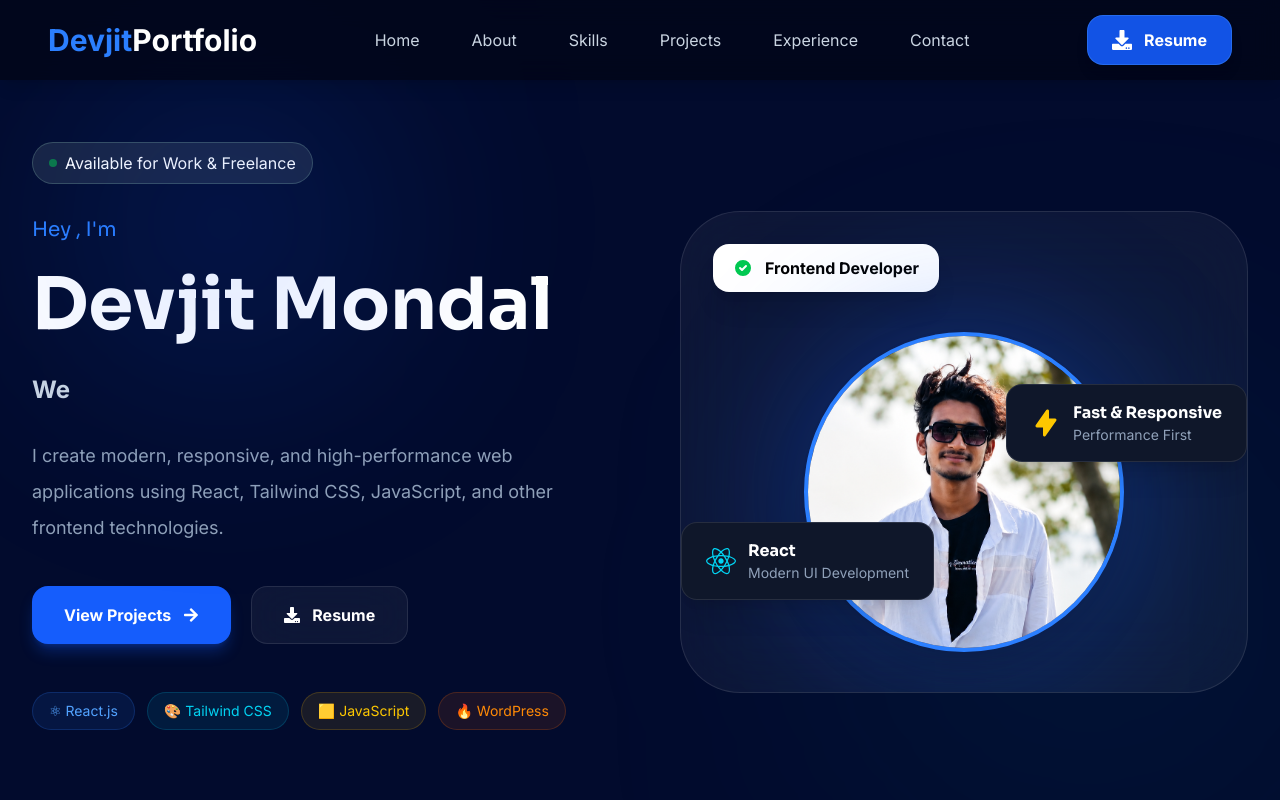
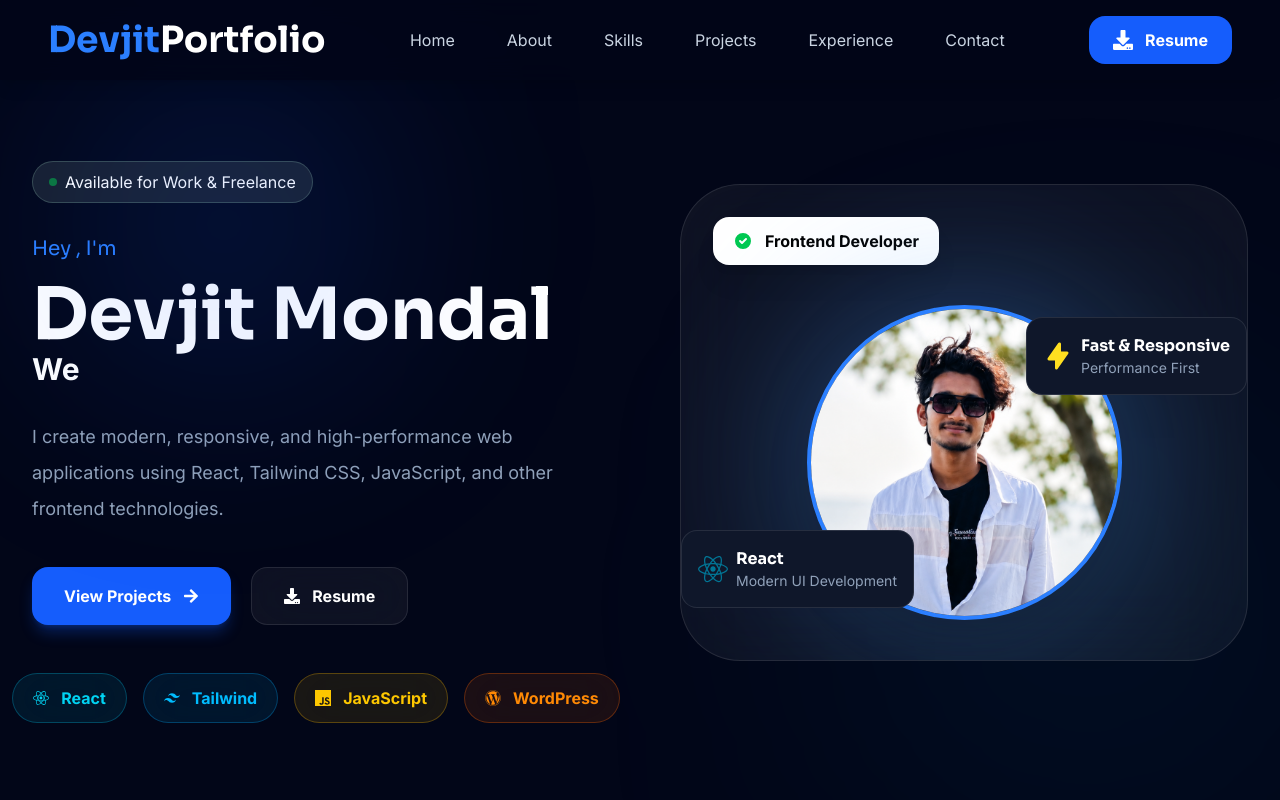
Before and after one commit to devjit1520/Devjit-portfolio, a React (Vite) app: page / in a window 1280 px wide. Shown: the top 800 px of the page. Built offline with nearby package versions, Linux system fonts and the light colour scheme.

Commit message:
navbar , expericence and hero update

```diff
--- a/src/components/layout/Navbar.jsx
+++ b/src/components/layout/Navbar.jsx
@@ -1,37 +1,110 @@
-import { useState } from "react";
-import { FaBars, FaTimes , FaDownload  } from "react-icons/fa";
+import { useState, useEffect } from "react";
+import { motion, AnimatePresence } from "framer-motion";
+import {
+  FaBars,
+  FaTimes,
+  FaDownload,
+} from "react-icons/fa";
 
-// import ThemeToggle from "../ThemeToggle";
+const navLinks = [
+  { name: "Home", id: "home" },
+  { name: "About", id: "about" },
+  { name: "Skills", id: "skills" },
+  { name: "Projects", id: "projects" },
+  { name: "Experience", id: "experience" },
+  { name: "Contact", id: "contact" },
+];
+
+export default function Navbar() {
+  const [menuOpen, setMenuOpen] = useState(false);
+  const [activeSection, setActiveSection] = useState("home");
+  const [scrolled, setScrolled] = useState(false);
+
+  // ===============================
+  // Navbar Background on Scroll
+  // ===============================
+
+  useEffect(() => {
+    const handleScroll = () => {
+      setScrolled(window.scrollY > 40);
+    };
+
+    window.addEventListener("scroll", handleScroll);
+
+    return () =>
+      window.removeEventListener("scroll", handleScroll);
+  }, []);
+
+  // ===============================
+  // Active Section Highlight
+  // ===============================
+
+  useEffect(() => {
+    const sections = document.querySelectorAll("section[id]");
+
+    const observer = new IntersectionObserver(
+      (entries) => {
+        entries.forEach((entry) => {
+          if (entry.isIntersecting) {
+            setActiveSection(entry.target.id);
+          }
+        });
+      },
+      {
+        root: null,
+        rootMargin: "-35% 0px -35% 0px",
+        threshold: 0,
+      }
+    );
+
+    sections.forEach((section) => observer.observe(section));
+
+    return () => {
+      sections.forEach((section) => observer.unobserve(section));
+    };
+  }, []);
+
+  // ===============================
+  // Smooth Scroll
+  // ===============================
+
+  const handleNavClick = (id) => {
+    setMenuOpen(false);
 
 
 
-function Navbar() {
-  const [menuOpen, setMenuOpen] = useState(false);
+    const section = document.getElementById(id);
 
-  const navLinks = [
-    { name: "Home", id: "home" },
-    { name: "About", id: "about" },
-    { name: "Skills", id: "skills" },
-    { name: "Projects", id: "projects" },
-    { name: "Experience", id: "experience" },
-    { name: "Contact", id: "contact" },
-  ];
+    if (section) {
+      section.scrollIntoView({
+        behavior: "smooth",
+        block: "start",
+      });
+    }
+  };
 
-  return (
+    return (
     <nav className="fixed top-0 left-0 w-full bg-slate-950/80 backdrop-blur-md z-50 shadow-lg">
       <div className="max-w-7xl mx-auto px-6 lg:px-12">
         <div className="flex items-center justify-between h-20">
 
           {/* Logo */}
-          <a
+          {/* <a
             href="#home"
             className="text-3xl font-bold text-white"
           >
             <span className="text-blue-500">Devjit</span>Portfolio
+          </a> */}
+
+            <a href="#home">
+          <h1 className="text-xl sm:text-2xl lg:text-4xl font-bold whitespace-nowrap">
+            <span className="text-blue-500">Devjit</span>
+            <span className="text-white">Portfolio</span>
+          </h1>
           </a>
 
           {/* Desktop Menu */}
-          <ul className="hidden md:flex items-center gap-8">
+         <ul className="hidden lg:flex items-center gap-8">
             {navLinks.map((link) => (
               <li key={link.id}>
                 <a
@@ -48,24 +121,14 @@
 
           </ul>
           <a
-              href="public/Devjit_Mondal.pdf"
+              href="/Devjit_Mondal.pdf"
               download
-              className=" inline-flex
-              items-center
-              gap-3
-              px-6
-              py-3
-              rounded-2xl
-              bg-blue-600/90
-              backdrop-blur-xl
-              border border-blue-400/30
+              className=" hidden lg:flex items-center gap-3 px-6 py-3 rounded-2xl
+              bg-blue-600
               text-white
               font-semibold
-              shadow-lg
-              hover:scale-110
-              hover:shadow-blue-400/40
-              transition-all
-              duration-300"
+              hover:scale-105
+              transition-all duration-300"
                       >
               <FaDownload className="text-xl" /> Resume
             </a>
@@ -73,7 +136,7 @@
           {/* Mobile Button */}
           <button
             onClick={() => setMenuOpen(!menuOpen)}
-            className="md:hidden text-white text-2xl"
+            className="lg:hidden text-white text-2xl"
           >
             {menuOpen ? <FaTimes /> : <FaBars />}
           </button>
@@ -82,47 +145,59 @@
 
       {/* Mobile Menu */}
       {menuOpen && (
-        <div className="md:hidden bg-slate-900 px-6 py-6">
+       <div className="lg:hidden bg-slate-900/95 backdrop-blur-xl border-t border-slate-800 px-6 py-6">
           <ul className="flex flex-col gap-6">
             {navLinks.map((link) => (
               <li key={link.id}>
+                {/* <a
+                  href={`#${link.id}`}
+                  // onClick={() => setMenuOpen(false)}
+                  // className="text-slate-300 hover:text-blue-500 transition"
+                   onClick={() => setMenuOpen(!menuOpen)}
+                   className="lg:hidden text-white text-3xl"
+                >
+                  {link.name}
+                </a> */}
                 <a
                   href={`#${link.id}`}
-                  onClick={() => setMenuOpen(false)}
-                  className="text-slate-300 hover:text-blue-500 transition"
+                  onClick={(e) => {
+                  e.preventDefault();
+                  handleNavClick(link.id);
+                }}
+
+                className="block py-3 text-lg text-slate-300 hover:text-blue-400 transition"
                 >
                   {link.name}
                 </a>
               </li>
             ))}
+{/*
+            <div className="hidden lg:flex">
+  <a
+    href="/resume.pdf"
+    download
+    className="bg-blue-600 px-6 py-3 rounded-xl"
+  >
+    Resume
+  </a>
+</div> */}
 
+
+
+          <div className="mt-6">
             <a
-              href="#"
+              href="/Devjit_Mondal.pdf"
               download
-              className="inline-flex
-    items-center
-    gap-3
-    px-8
-    py-4
-    rounded-2xl
-    bg-blue-600/90
-    backdrop-blur-xl
-    border border-blue-400/30
-    text-white
-    font-semibold
-    shadow-lg
-    hover:scale-105
-    hover:shadow-blue-500/30
-    transition-all
-    duration-300"
+              className="flex items-center justify-center gap-2 bg-blue-600 py-3 rounded-xl text-white font-semibold hover:bg-blue-700 transition"
             >
-            <FaDownload /> Resume
+              <FaDownload />
+              Resume
             </a>
+          </div>
+
+
           </ul>
         </div>
       )}
     </nav>
-  );
-}
-
-export default Navbar;
+  );}
--- a/src/components/sections/Hero.jsx
+++ b/src/components/sections/Hero.jsx
@@ -8,6 +8,9 @@
   FaArrowRight,
   FaDownload,
   FaReact,
+  FaWordpress,
+
+
 } from "react-icons/fa";
 
 import {
@@ -15,13 +18,25 @@
   HiLightningBolt,
 } from "react-icons/hi";
 
+import {
+  SiJavascript,
+  SiTailwindcss,
+} from "react-icons/si";
+
+// import {
+//   HiCheckCircle,
+//   HiLightningBolt,
+// } from "react-icons/hi";
+
 import profile from "../../assets/devjit.png";
+
 
 function Hero() {
   return (
     <section
       id="home"
-      className="relative min-h-screen bg-[#020B2D] overflow-hidden pt-28"
+      className="pt-28 lg:pt-28"
+      // className="relative min-h-screen bg-[#020B2D] overflow-hidden pt-28"
     >
       {/* BACKGROUND GLOW */}
 
@@ -60,11 +75,16 @@
               Hey ,  I'm
             </h3>
 
-            <h1 className="text-5xl md:text-7xl font-bold leading-tight mb-6">
+            {/* <h1 className="text-5xl md:text-7xl font-bold leading-tight mb-6">
               Devjit Mondal
 
 
-            </h1>
+            </h1> */}
+
+                <h1 className="text-4xl sm:text-5xl md:text-6xl lg:text-7xl font-bold ">
+                  Devjit Mondal
+                </h1>
+
             {/* <h2>
               <span className="block bg-gradient-to-r from-blue-400 to-cyan-400 bg-clip-text text-transparent">
                 Frontend Develope
@@ -73,7 +93,7 @@
 
             {/* TYPING EFFECT */}
 
-            <div className="text-2xl text-slate-300 font-semibold mb-8">
+            <div className="text-2xl md:text-3xl font-semibold mb-8">
               <TypeAnimation
                 sequence={[
                   "Frontend Developer",
@@ -163,70 +183,72 @@
 
             {/* STATS */}
 
-            <div className="flex flex-wrap gap-3 mt-8 mb-8">
+           <div className="mt-12
+            flex flex-wrap
+            lg:flex-nowrap
+            justify-center
+            gap-4 mb-5">
+              {[
+                {
+                  icon: <FaReact />,
+                  name: "React",
+                  color: "text-cyan-400",
+                  bg: "bg-cyan-500/10",
+                  border: "border-cyan-500/30",
+                },
+                {
+                  icon: <SiTailwindcss />,
+                  name: "Tailwind",
+                  color: "text-sky-400",
+                  bg: "bg-sky-500/10",
+                  border: "border-sky-500/30",
+                },
+                {
+                  icon: <SiJavascript />,
+                  name: "JavaScript",
+                  color: "text-yellow-400",
+                  bg: "bg-yellow-500/10",
+                  border: "border-yellow-500/30",
+                },
+                {
+                  icon: <FaWordpress />,
+                  name: "WordPress",
+                  color: "text-orange-400",
+                  bg: "bg-orange-500/10",
+                  border: "border-orange-500/30",
+                },
+              ].map((item) => (
+                <div
+                  key={item.name}
+                  className={`
+                    inline-flex
+                    items-center
+                    gap-3
+                    px-5
+                    py-3
+                    rounded-full
+                    ${item.bg}
+                    ${item.border}
+                    border
+                    backdrop-blur-xl
+                    hover:scale-110
+                    hover:-translate-y-1
+                    transition-all
+                    duration-300
+                    cursor-default
+                  `}
+                >
+                  <span className={`text-1xl ${item.color}`}>
+                    {item.icon}
+                  </span>
 
-              <span
-                className="
-                px-4 py-2
-                rounded-full
-                bg-blue-500/10
-                border border-blue-500/20
-                text-blue-400
-                text-sm
-                hover:scale-105
-                transition
-                "
-              >
-                ⚛ React.js
-              </span>
-
-              <span
-                className="
-                px-4 py-2
-                rounded-full
-                bg-cyan-500/10
-                border border-cyan-500/20
-                text-cyan-400
-                text-sm
-                hover:scale-105
-                transition
-                "
-              >
-                🎨 Tailwind CSS
-              </span>
-
-              <span
-                className="
-                px-4 py-2
-                rounded-full
-                bg-yellow-500/10
-                border border-yellow-500/20
-                text-yellow-400
-                text-sm
-                hover:scale-105
-                transition
-                "
-              >
-                🟨 JavaScript
-              </span>
-
-              <span
-                className="
-                px-4 py-2
-                rounded-full
-                bg-orange-500/10
-                border border-orange-500/20
-                text-orange-400
-                text-sm
-                hover:scale-105
-                transition
-                "
-              >
-                🔥 WordPress
-              </span>
+                  <span className={`font-semibold ${item.color}`}>
+                    {item.name}
+                  </span>
+                </div>
+              ))}
 
             </div>
-
 
             {/* <div className="mt-14 mb-15 grid grid-cols-3 gap-5">
 
@@ -269,7 +291,7 @@
             initial={{ opacity: 0, x: 60 }}
             animate={{ opacity: 1, x: 0 }}
             transition={{ duration: 1 }}
-            className="relative"
+            className="relative mb-15"
           >
             {/* MAIN CARD */}
 
@@ -290,13 +312,16 @@
               <div className="flex justify-center mt-20">
                 <div className="relative">
 
-                  <div className="absolute inset-0 bg-blue-600 blur-[80px] opacity-40 rounded-full" />
+                  <div className="absolute inset-0 bg-blue-400 blur-[90px] opacity-40 rounded-full" />
 
                   <img
                     src={profile}
                     alt="Devjit"
-                    className="relative w-[320px] h-[320px] object-cover rounded-full border-4 border-blue-500 shadow-2xl"
+                    className="relative w-[315px] h-[315px] object-cover rounded-full border-4 border-blue-500 shadow-2xl"
                   />
+
+
+
 
                 </div>
               </div>
@@ -311,9 +336,9 @@
                   duration: 3,
                   repeat: Infinity,
                 }}
-                className="absolute bottom-20 left-0 bg-[#0F172A] border border-white/10 px-6 py-4 rounded-2xl flex items-center gap-3 shadow-xl"
+                className="absolute bottom-10 left-0 bg-[#0F172A] border border-white/10 px-4 py-4 rounded-2xl flex items-center gap-2 shadow-x2"
               >
-                <FaReact className="text-cyan-400 text-3xl" />
+                <FaReact className="text-cyan-700 text-3xl" />
 
                 <div>
                   <h3 className="font-bold">
@@ -336,9 +361,9 @@
                   duration: 3,
                   repeat: Infinity,
                 }}
-                className="absolute top-40 right-0 bg-[#0F172A] border border-white/10 px-6 py-4 rounded-2xl flex items-center gap-3 shadow-xl"
+                className="absolute top-30 right-0 bg-[#0F172A] border border-white/10 px-4 py-4 rounded-2xl flex items-center gap-2 shadow-x2"
               >
-                <HiLightningBolt className="text-yellow-400 text-3xl" />
+                <HiLightningBolt className="text-yellow-300 text-3xl" />
 
                 <div>
                   <h3 className="font-bold">
```
Also changed, not shown: src/components/sections/Experience.jsx (+28 -46 lines).
